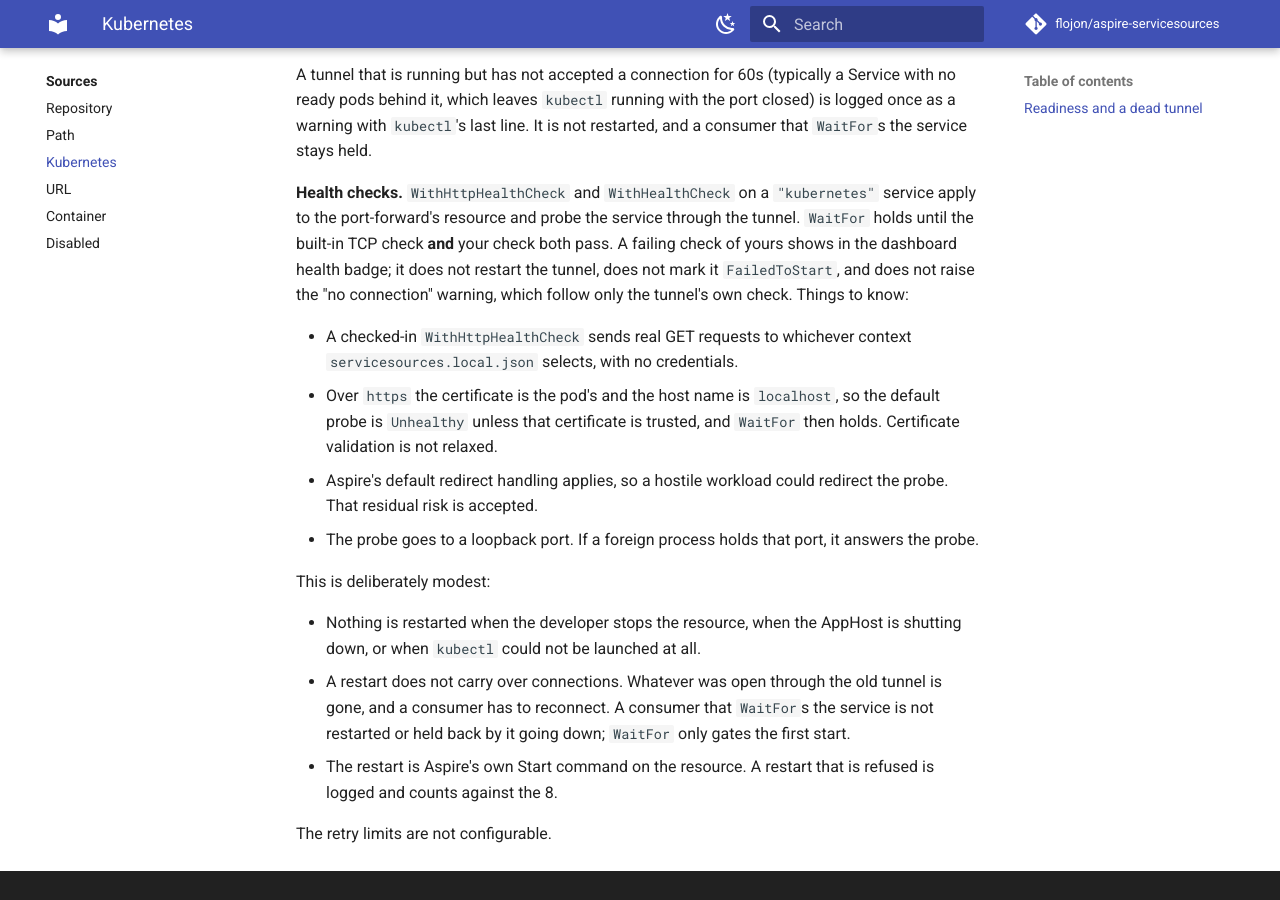
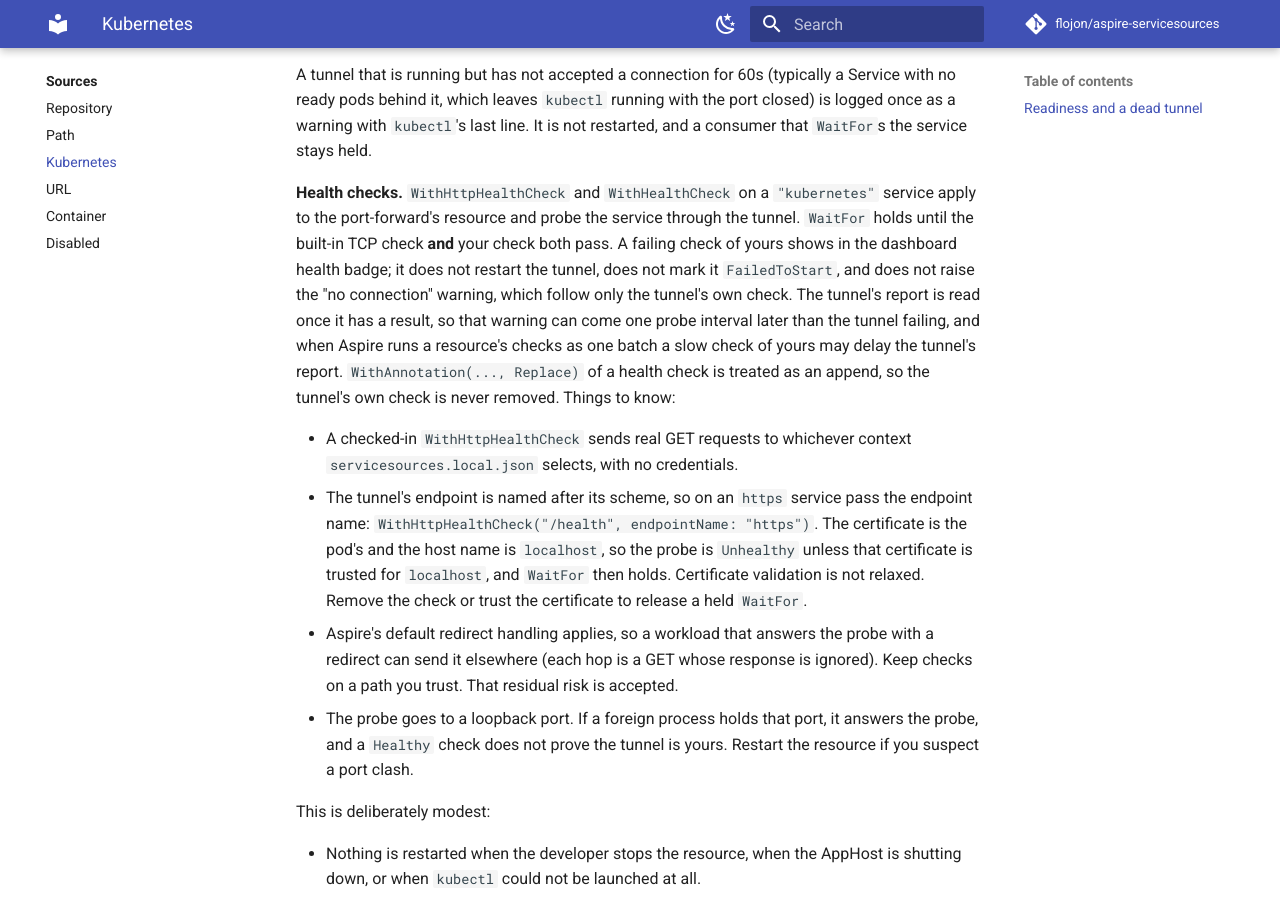
Before and after one commit to flojon/aspire-servicesources, an MkDocs documentation site: the page built from docs/sources/kubernetes.md, in a window 1280 px wide and 900 px high, scrolled down 2076 px. Built offline with MkDocs 1.6.1 and Material for MkDocs 9.7.7, drawn with Linux system fonts in a browser that asks for light colours; comment, search, counter and statistics services are not loaded.

Commit message:
Gate health checks on the runtime type, keep the tunnel check on Replace, fix docs (#399)
WithAnnotation now gates on the annotation's runtime type as well as the type
argument, a Replace of a health check on a kubernetes service appends so the
tunnel's own check survives, and the reachability table is frozen. Docs: https
endpoint name, redirect and loopback caveats, Unwrap stays skipped, drop an
unreleased-regression changelog sentence, spec and plan trait notes.

Co-Authored-By: Claude Sonnet 5.5 <noreply@anthropic.com>

```diff
--- a/docs/sources/kubernetes.md
+++ b/docs/sources/kubernetes.md
@@ -118,16 +118,23 @@ pods behind it, which leaves `kubectl` running with the port closed) is logged o
 port-forward's resource and probe the service through the tunnel. `WaitFor` holds until the built-in TCP
 check **and** your check both pass. A failing check of yours shows in the dashboard health badge; it does
 not restart the tunnel, does not mark it `FailedToStart`, and does not raise the "no connection" warning,
-which follow only the tunnel's own check. Things to know:
+which follow only the tunnel's own check. The tunnel's report is read once it has a result, so that
+warning can come one probe interval later than the tunnel failing, and when Aspire runs a resource's
+checks as one batch a slow check of yours may delay the tunnel's report. `WithAnnotation(..., Replace)` of
+a health check is treated as an append, so the tunnel's own check is never removed. Things to know:
 
 - A checked-in `WithHttpHealthCheck` sends real GET requests to whichever context
   `servicesources.local.json` selects, with no credentials.
-- Over `https` the certificate is the pod's and the host name is `localhost`, so the default probe is
-  `Unhealthy` unless that certificate is trusted, and `WaitFor` then holds. Certificate validation is not
-  relaxed.
-- Aspire's default redirect handling applies, so a hostile workload could redirect the probe. That
+- The tunnel's endpoint is named after its scheme, so on an `https` service pass the endpoint name:
+  `WithHttpHealthCheck("/health", endpointName: "https")`. The certificate is the pod's and the host name
+  is `localhost`, so the probe is `Unhealthy` unless that certificate is trusted for `localhost`, and
+  `WaitFor` then holds. Certificate validation is not relaxed. Remove the check or trust the certificate
+  to release a held `WaitFor`.
+- Aspire's default redirect handling applies, so a workload that answers the probe with a redirect can
+  send it elsewhere (each hop is a GET whose response is ignored). Keep checks on a path you trust. That
   residual risk is accepted.
-- The probe goes to a loopback port. If a foreign process holds that port, it answers the probe.
+- The probe goes to a loopback port. If a foreign process holds that port, it answers the probe, and a
+  `Healthy` check does not prove the tunnel is yours. Restart the resource if you suspect a port clash.
 
 This is deliberately modest:
 
```
Also changed, not shown: CHANGELOG.md (+1 -2 lines), docs/guides/configuration.md (+8 -5 lines), docs/superpowers/plans/2026-11-14-399-kubernetes-health-check-reachability-plan.md (+3 -3 lines), docs/superpowers/specs/2026-11-14-399-kubernetes-health-check-reachability-design.md (+10 -3 lines), 2 other files.
